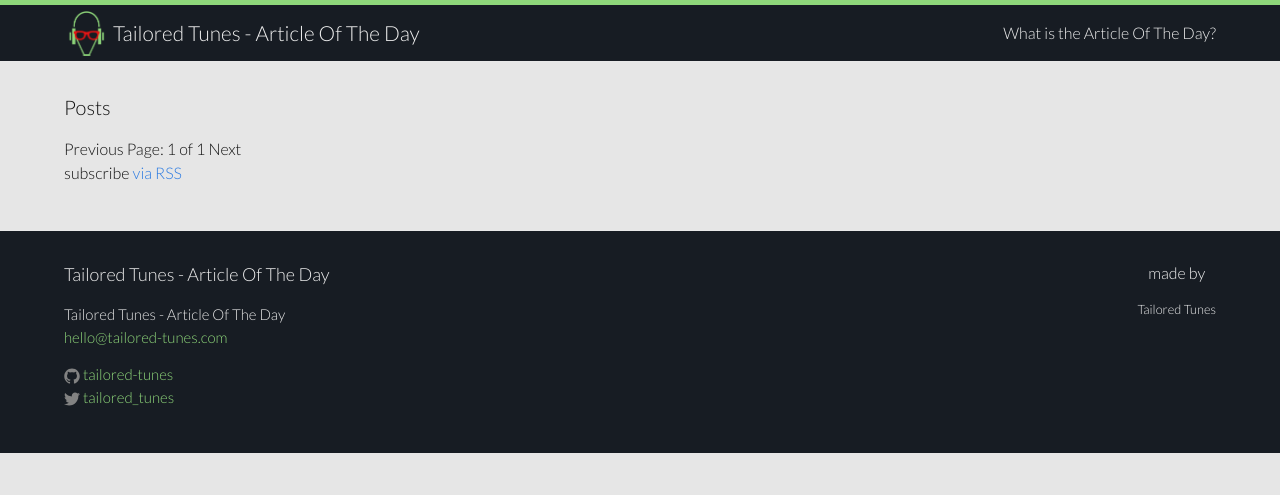
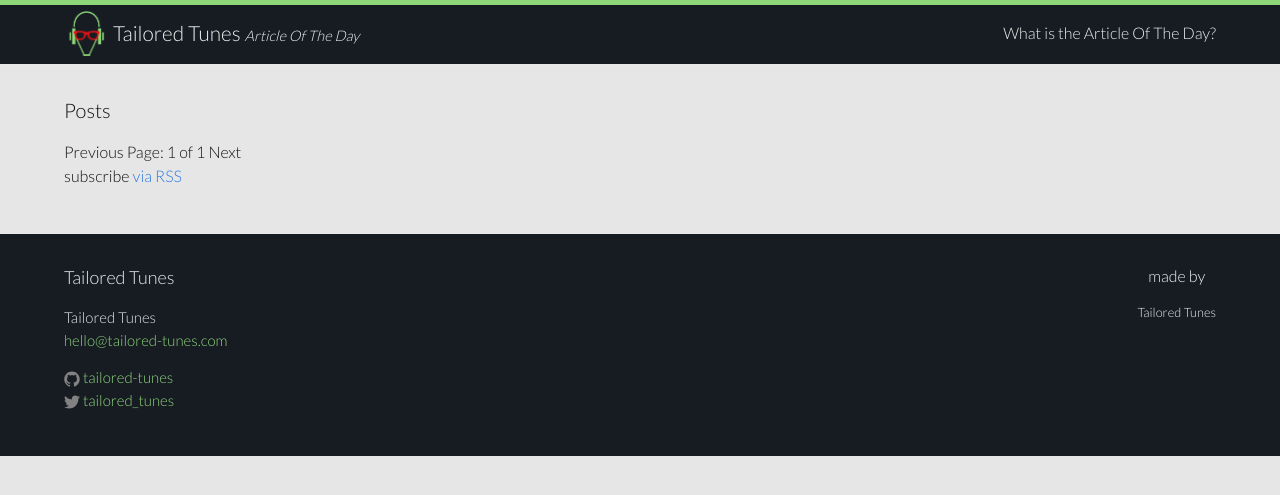
Before and after one commit to meza/test-gh, a Jekyll site: the page built from index.html, in a window 1280 px wide. Shown: the top 495 px of the page. Built offline with Jekyll 4.4.1, drawn with Linux system fonts in a browser that asks for light colours; the list of posts is cut into pages by our own code.

Commit message:
fixed links

```diff
--- a/_config.yml
+++ b/_config.yml
@@ -1,5 +1,6 @@
 # Site settings
-title: Tailored Tunes - Article Of The Day
+title: Tailored Tunes
+subHeading:  Article Of The Day
 email: hello@tailored-tunes.com
 description: > # Article Of The Day is a collection of daily article recommendations from the Tailored Tunes team.
   We use it to keep our interest and view of the world up to date.
--- a/_includes/footer.html
+++ b/_includes/footer.html
@@ -24,7 +24,7 @@
         <ul class="social-media-list">
           {% if site.github_username %}
           <li>
-            <a href="https://github.com/{{ site.github_username }}">
+            <a href="https://github.com/{{ site.github_username }}" target="_blank">
               <span class="icon  icon--github">
                 <svg viewBox="0 0 16 16">
                   <path fill="#828282" d="M7.999,0.431c-4.285,0-7.76,3.474-7.76,7.761 c0,3.428,2.223,6.337,5.307,7.363c0.388,0.071,0.53-0.168,0.53-0.374c0-0.184-0.007-0.672-0.01-1.32 c-2.159,0.469-2.614-1.04-2.614-1.04c-0.353-0.896-0.862-1.135-0.862-1.135c-0.705-0.481,0.053-0.472,0.053-0.472 c0.779,0.055,1.189,0.8,1.189,0.8c0.692,1.186,1.816,0.843,2.258,0.645c0.071-0.502,0.271-0.843,0.493-1.037 C4.86,11.425,3.049,10.76,3.049,7.786c0-0.847,0.302-1.54,0.799-2.082C3.768,5.507,3.501,4.718,3.924,3.65 c0,0,0.652-0.209,2.134,0.796C6.677,4.273,7.34,4.187,8,4.184c0.659,0.003,1.323,0.089,1.943,0.261 c1.482-1.004,2.132-0.796,2.132-0.796c0.423,1.068,0.157,1.857,0.077,2.054c0.497,0.542,0.798,1.235,0.798,2.082 c0,2.981-1.814,3.637-3.543,3.829c0.279,0.24,0.527,0.713,0.527,1.437c0,1.037-0.01,1.874-0.01,2.129 c0,0.208,0.14,0.449,0.534,0.373c3.081-1.028,5.302-3.935,5.302-7.362C15.76,3.906,12.285,0.431,7.999,0.431z"/>
@@ -38,7 +38,7 @@
 
           {% if site.twitter_username %}
           <li>
-            <a href="https://twitter.com/{{ site.twitter_username }}">
+            <a href="https://twitter.com/{{ site.twitter_username }}" target="_blank">
               <span class="icon  icon--twitter">
                 <svg viewBox="0 0 16 16">
                   <path fill="#828282" d="M15.969,3.058c-0.586,0.26-1.217,0.436-1.878,0.515c0.675-0.405,1.194-1.045,1.438-1.809
--- a/_includes/header.html
+++ b/_includes/header.html
@@ -3,7 +3,8 @@
   <div class="wrapper">
     <a class="site-title" href="{{ site.baseurl }}/">
       <img src="{{ site.baseurl }}/assets/sunglasses.png" alt="Tailored Tunes logo" title="Tailored Tunes" height="45" />
-      {{ site.title }}
+      <span>{{ site.title }}</span>
+      <span class="subHeading">{{ site.subHeading }}</span>
     </a>
 
     <nav class="site-nav">
--- a/_sass/_layout.scss
+++ b/_sass/_layout.scss
@@ -19,19 +19,27 @@
 
 .site-title {
     color: $tatu-gray;
+    float: left;
     font-size: 1.3em;
+    letter-spacing: 0;
     line-height: 56px;
-    letter-spacing: 0;
     margin-bottom: 0;
-    float: left;
+    text-decoration: none;
 
     &,
     &:visited {
         color: $tatu-gray;
+        text-decoration: none;
     }
 
     img {
         margin-top: -5px;
+    }
+
+    .subHeading {
+        font-size: .7em;
+        font-style: italic;
+        text-decoration: none;
     }
 }
 
@@ -54,26 +62,26 @@
     }
 
     @include max-media($on-palm) {
-        position: absolute;
-        top: 9px;
-        right: 30px;
         background-color: $background-color;
         border: 1px solid $grey-color-light;
         border-radius: 5px;
+        position: absolute;
+        right: 30px;
         text-align: right;
+        top: 9px;
 
         .menu-icon {
             display: block;
             float: right;
-            width: 36px;
             height: 26px;
             line-height: 0;
             padding-top: 10px;
             text-align: center;
+            width: 36px;
 
             > svg {
+                height: 15px;
                 width: 18px;
-                height: 15px;
 
                 path {
                     fill: $grey-color-dark;
```
